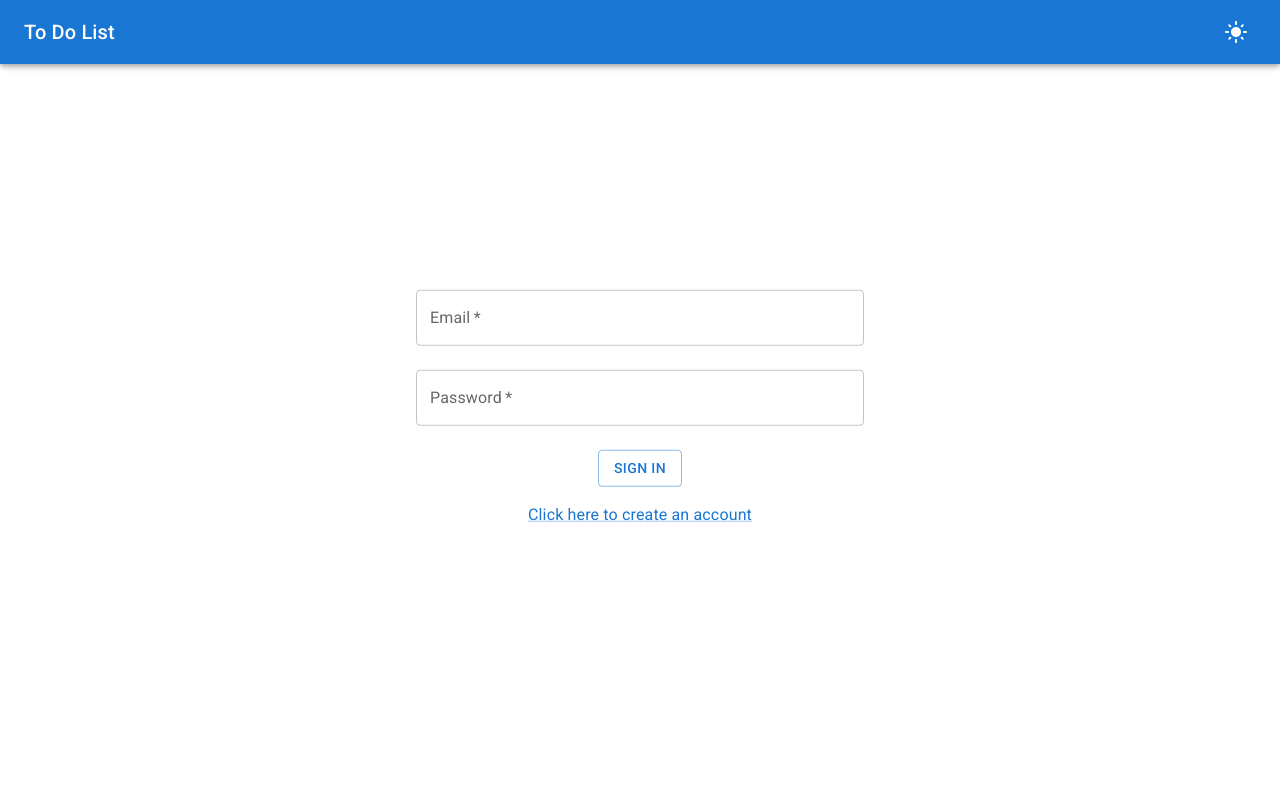
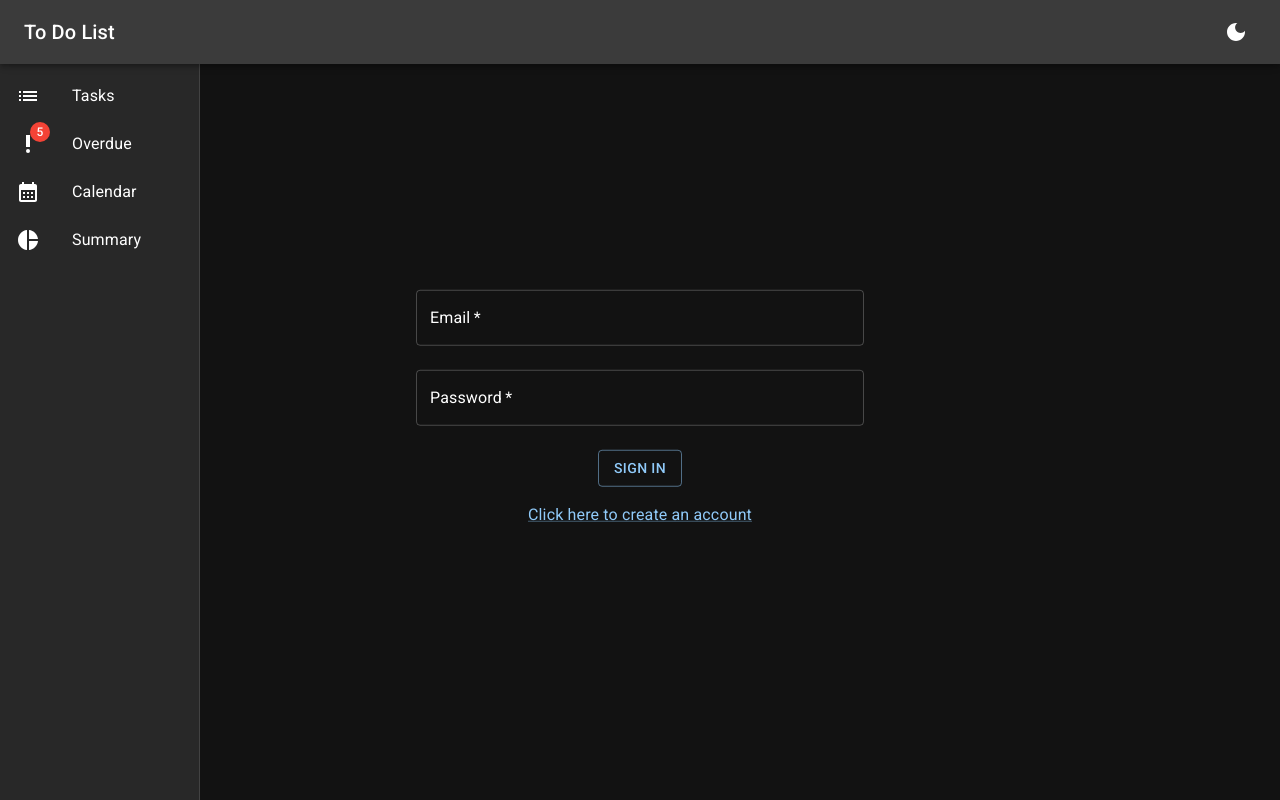
Before and after one commit to glowcloud/todo-list, a React (Vite) app in the folder frontend/: page / in a window 1280 px wide. Built offline with nearby package versions, Linux system fonts and the light colour scheme.

Commit message:
Changing to context for fetched data

```diff
--- a/frontend/src/App.jsx
+++ b/frontend/src/App.jsx
@@ -3,8 +3,9 @@ import { LocalizationProvider } from "@mui/x-date-pickers";
 import { AdapterDayjs } from "@mui/x-date-pickers/AdapterDayjs";
 import Home from "./pages/Home";
 import Layout from "./components/Layout";
+import { useTheme } from "./context/ThemeContext";
+import { DataContextProvider } from "./context/DataContext";
 import { AuthContextProvider } from "./context/AuthContext";
-import { useTheme } from "./context/ThemeContext";
 
 function App() {
   const { mode } = useTheme();
@@ -36,12 +37,14 @@ function App() {
   return (
     <LocalizationProvider dateAdapter={AdapterDayjs}>
       <AuthContextProvider>
+        <DataContextProvider>
           <ThemeProvider theme={theme}>
             <CssBaseline />
             <Layout>
               <Home />
             </Layout>
           </ThemeProvider>
+        </DataContextProvider>
       </AuthContextProvider>
     </LocalizationProvider>
   );
--- a/frontend/src/components/CalendarView.jsx
+++ b/frontend/src/components/CalendarView.jsx
@@ -9,6 +9,7 @@ import { isOverdue } from "../utils/generalUtils";
 import ConfirmDialog from "./ConfirmDialog";
 import ResendingBackdrop from "./ResendingBackdrop";
 import { useTheme } from "../context/ThemeContext";
+import { useDataContext } from "../context/DataContext";
 
 const localizer = dayjsLocalizer(dayjs);
 const DnDCalendar = withDragAndDrop(Calendar);
@@ -32,15 +33,18 @@ const createEvents = (tasks) => {
   return events;
 };
 
-const CalendarView = ({ tasks, handleEditTask, setTaskOpen }) => {
-  const [events, setEvents] = useState(createEvents(tasks));
+const CalendarView = ({ setTaskOpen }) => {
+  const [events, setEvents] = useState([]);
   const [isConfirmOpen, setIsConfirmOpen] = useState(false);
   const [isResending, setIsResending] = useState(false);
   const [changedTaskData, setChangedTaskData] = useState(null);
   const { mode } = useTheme();
+  const { tasks, handleEditTask } = useDataContext();
 
   useEffect(() => {
-    setEvents(createEvents(tasks));
+    if (tasks) {
+      setEvents(createEvents(tasks));
+    }
   }, [tasks]);
 
   const handleConfirmEdit = async () => {
@@ -129,8 +133,8 @@ const CalendarView = ({ tasks, handleEditTask, setTaskOpen }) => {
             color: mode === "dark" ? "white" : "black",
           },
           ".rbc-active": {
-            color: "black !important"
-          }
+            color: "black !important",
+          },
         }}
       />
       <ConfirmDialog
--- a/frontend/src/components/Layout.jsx
+++ b/frontend/src/components/Layout.jsx
@@ -1,7 +1,15 @@
-import { AppBar, Box, Button, IconButton, Toolbar, Typography } from "@mui/material";
+import {
+  AppBar,
+  Box,
+  Button,
+  IconButton,
+  Toolbar,
+  Typography,
+} from "@mui/material";
 import { useAuth } from "../context/AuthContext";
 import { DarkMode, LightMode } from "@mui/icons-material";
 import { useTheme } from "../context/ThemeContext";
+import Sidebar from "./Sidebar";
 
 const Layout = ({ children }) => {
   const { token, handleSignOut } = useAuth();
@@ -16,7 +24,7 @@ const Layout = ({ children }) => {
           </Typography>
           {mode === "light" && (
             <IconButton onClick={handleChangeMode}>
-              <LightMode sx={{color: "white"}} />
+              <LightMode sx={{ color: "white" }} />
             </IconButton>
           )}
           {mode === "dark" && (
@@ -36,6 +44,7 @@ const Layout = ({ children }) => {
           )}
         </Toolbar>
       </AppBar>
+      <Sidebar badgeContent={5} />
       <Box component="main" width="100%">
         <Toolbar />
         {children}
--- a/frontend/src/components/Sidebar.jsx
+++ b/frontend/src/components/Sidebar.jsx
@@ -3,19 +3,43 @@ import {
   List,
   ListItem,
   ListItemButton,
+  ListItemIcon,
   ListItemText,
   Toolbar,
+  Badge,
 } from "@mui/material";
+import {
+  CalendarMonth,
+  PieChart,
+  ListOutlined,
+  PriorityHigh,
+} from "@mui/icons-material";
 
-const navItems = ["Task List", "Calendar", "Archive"];
+const navItems = (badgeContent) => {
+  return [
+    { text: "Tasks", icon: <ListOutlined />, view: "list" },
+    {
+      text: "Overdue",
+      icon: (
+        <Badge badgeContent={badgeContent} color="error">
+          <PriorityHigh />
+        </Badge>
+      ),
+      view: "overdue",
+    },
+    { text: "Calendar", icon: <CalendarMonth />, view: "calendar" },
+    { text: "Summary", icon: <PieChart />, view: "summary" },
+  ];
+};
 
-const Sidebar = ({ isSidebarOpen, setIsSidebarOpen }) => {
+const Sidebar = ({ isSidebarOpen, setIsSidebarOpen, badgeContent }) => {
   return (
     <Drawer
-      component="div"
+      component="nav"
       anchor="left"
-      open={isSidebarOpen}
-      onClose={() => setIsSidebarOpen(false)}
+      // open={isSidebarOpen}
+      variant="permanent"
+      // onClose={() => setIsSidebarOpen(false)}
       sx={{
         width: "200px",
         "& .MuiDrawer-paper": {
@@ -25,10 +49,11 @@ const Sidebar = ({ isSidebarOpen, setIsSidebarOpen }) => {
     >
       <Toolbar />
       <List>
-        {navItems.map((item) => (
-          <ListItem key={item} disablePadding>
+        {navItems(badgeContent).map((item) => (
+          <ListItem key={item.view} disablePadding>
             <ListItemButton>
-              <ListItemText primary={item} />
+              <ListItemIcon>{item.icon}</ListItemIcon>
+              <ListItemText primary={item.text} />
             </ListItemButton>
           </ListItem>
         ))}
--- /dev/null
+++ b/frontend/src/context/DataContext.jsx
@@ -0,0 +1,150 @@
+import { createContext, useContext, useEffect, useState } from "react";
+import { useAuth } from "./AuthContext";
+import { sendTask } from "../utils/calendarIntegrationUtils";
+
+export const DataContext = createContext();
+
+export const DataContextProvider = ({ children }) => {
+  const [tasks, setTasks] = useState([]);
+  const [priorities, setPriorities] = useState([]);
+  const [loading, setLoading] = useState(false);
+  const [alertMsg, setAlertMsg] = useState("");
+  const { token } = useAuth();
+
+  useEffect(() => {
+    const getTasks = async () => {
+      const res = await fetch("http://localhost:8080/tasks", {
+        method: "GET",
+        headers: {
+          "Content-Type": "application/json",
+          Authorization: `Bearer ${token}`,
+        },
+      });
+      if (res.ok && res.status !== 204) {
+        const json = await res.json();
+        setTasks(json);
+      } else {
+        setTasks([]);
+      }
+    };
+
+    const getPriorities = async () => {
+      const res = await fetch("http://localhost:8080/priorities", {
+        method: "GET",
+        headers: {
+          "Content-Type": "application/json",
+          Authorization: `Bearer ${token}`,
+        },
+      });
+      if (res.ok) {
+        const json = await res.json();
+        setPriorities(json);
+      }
+    };
+
+    if (token) {
+      getPriorities();
+      getTasks();
+    }
+  }, [token]);
+
+  const handleAddTask = async (task) => {
+    task.priority = priorities.find(
+      (priority) => priority.id === task.priority
+    );
+    task.finished = false;
+
+    setLoading(true);
+    const res = await fetch("http://localhost:8080/tasks", {
+      method: "POST",
+      body: JSON.stringify(task),
+      headers: {
+        "Content-Type": "application/json",
+        Authorization: `Bearer ${token}`,
+      },
+    });
+
+    const json = await res.json();
+
+    await sendTask(json, token);
+
+    setLoading(false);
+    setAlertMsg("Task added and sent to your email.");
+    setTasks((prevTasks) => [...prevTasks, json]);
+  };
+
+  const handleEditTask = async (task) => {
+    if (!task.priority.id) {
+      task.priority = priorities.find(
+        (priority) => priority.id === task.priority
+      );
+    }
+
+    setLoading(true);
+
+    const res = await fetch(`http://localhost:8080/tasks/${task.id}`, {
+      method: "PUT",
+      body: JSON.stringify(task),
+      headers: {
+        "Content-Type": "application/json",
+        Authorization: `Bearer ${token}`,
+      },
+    });
+
+    if (res.ok) {
+      const json = await res.json();
+      if (!task.finished) {
+        await sendTask(json, token);
+        setTasks((prevTasks) => {
+          const filteredTasks = prevTasks.filter((t) => t.id !== task.id);
+          return [...filteredTasks, json];
+        });
+      }
+    }
+
+    setLoading(false);
+    setAlertMsg(task.finished ? "" : "Edited task was sent to your email.");
+  };
+
+  const handleDeleteTask = async (id) => {
+    const res = await fetch(`http://localhost:8080/tasks/${id}`, {
+      method: "DELETE",
+      headers: {
+        "Content-Type": "application/json",
+        Authorization: `Bearer ${token}`,
+      },
+    });
+
+    if (res.ok) {
+      setTasks((prevTasks) => {
+        const filteredTasks = prevTasks.filter((t) => t.id !== id);
+        return [...filteredTasks];
+      });
+    }
+  };
+
+  const handleCheckTask = async (id, isChecked) => {
+    const curTask = tasks.find((task) => task.id === id);
+    curTask.finished = isChecked;
+    await handleEditTask(curTask);
+  };
+
+  return (
+    <DataContext.Provider
+      value={{
+        tasks,
+        priorities,
+        loading,
+        alertMsg,
+        handleAddTask,
+        handleEditTask,
+        handleDeleteTask,
+        handleCheckTask,
+      }}
+    >
+      {children}
+    </DataContext.Provider>
+  );
+};
+
+export const useDataContext = () => useContext(DataContext);
--- a/frontend/src/context/ThemeContext.jsx
+++ b/frontend/src/context/ThemeContext.jsx
@@ -3,17 +3,27 @@ import { createContext, useContext, useEffect, useState } from "react";
 export const ThemeContext = createContext();
 
 export const ThemeContextProvider = ({ children }) => {
-  const [mode, setMode] = useState("light");
+  const [mode, setMode] = useState();
 
   useEffect(() => {
     const localMode = localStorage.getItem("todo-mode");
     if (localMode) {
       setMode(localMode);
+    } else {
+      setMode("dark");
     }
   }, []);
 
   const handleChangeMode = () => {
-    setMode((prevMode) => (prevMode === "dark" ? "light" : "dark"));
+    setMode((prevMode) => {
+      if (prevMode === "dark") {
+        localStorage.setItem("todo-mode", "light");
+        return "light";
+      } else {
+        localStorage.setItem("todo-mode", "dark");
+        return "dark";
+      }
+    });
   };
 
   return (
```
Lines whose indentation alone changed are shown as unchanged.
